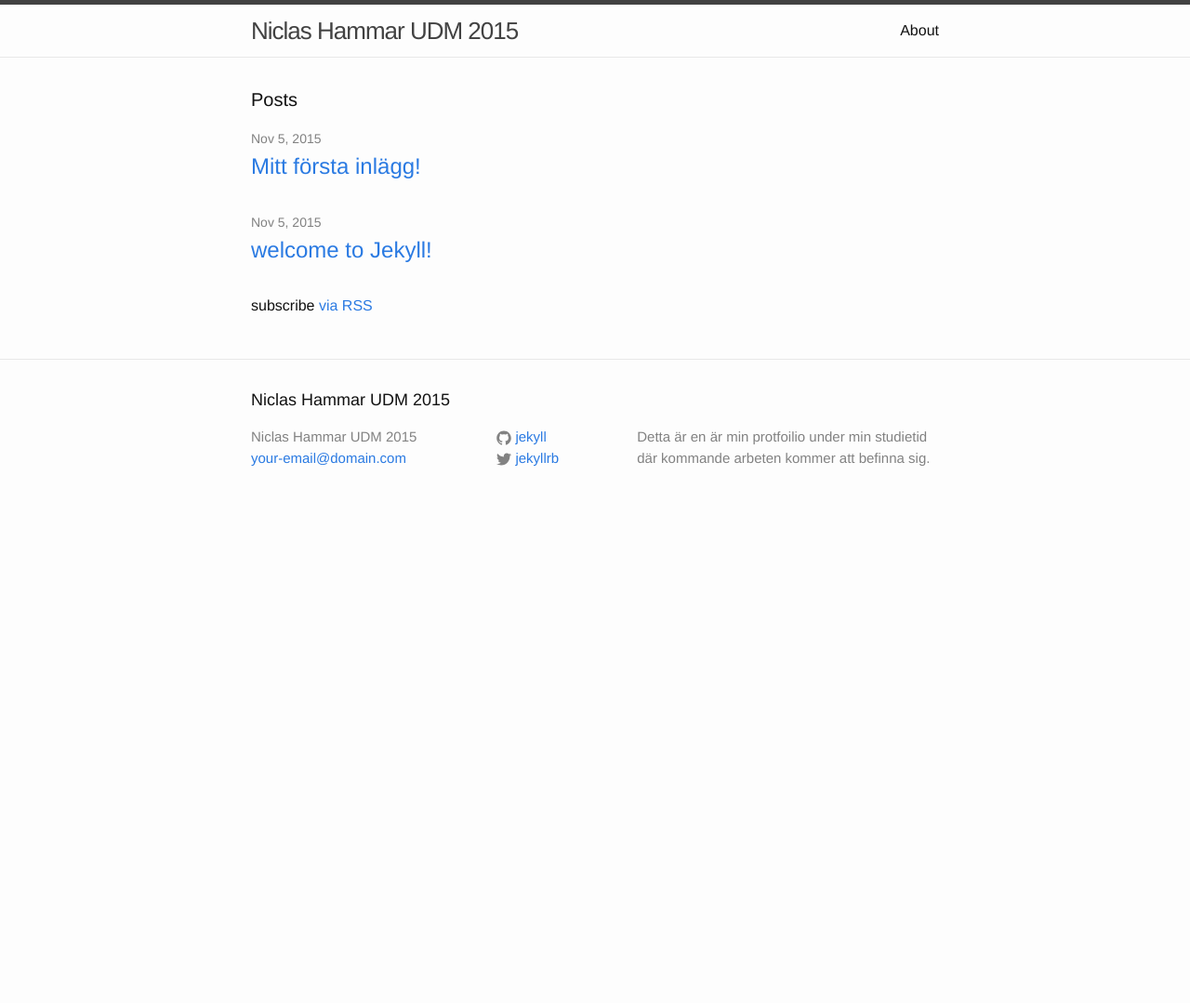
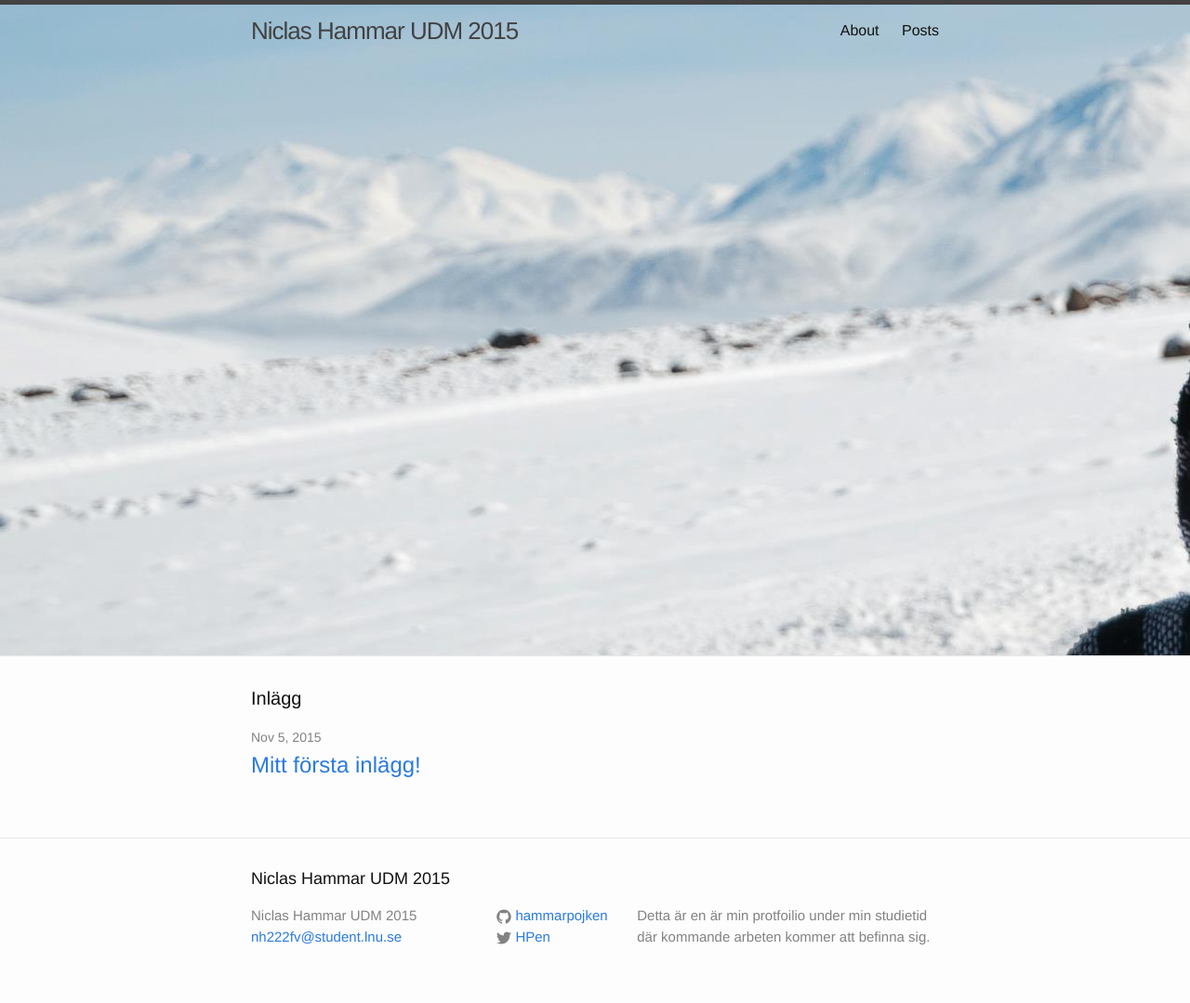
Before and after one commit to hammarpojken/hammarpojken.github.io, a Jekyll site: the page built from index.html, in a window 1280 px wide. Shown: the whole page at 93% size. Built offline with Jekyll 4.4.1, drawn with Linux system fonts in a browser that asks for light colours; before the commit the page ends 900 px from its top, so only the background shows below that.

Commit message:
added Robots and humans.txt. Added a background pic

```diff
--- a/_config.yml
+++ b/_config.yml
@@ -1,12 +1,12 @@
 # Site settings
 title: Niclas Hammar UDM 2015
-email: your-email@domain.com
+email: nh222fv@student.lnu.se
 description: > # this means to ignore newlines until "baseurl:"
   Detta är en är min protfoilio under min studietid där kommande arbeten kommer att befinna sig.
 baseurl: "" # the subpath of your site, e.g. /blog/
 url: "http://yourdomain.com" # the base hostname & protocol for your site
-twitter_username: jekyllrb
-github_username:  jekyll
+twitter_username: HPen
+github_username:  hammarpojken
 
 # Build settings
 markdown: kramdown
--- a/_sass/_layout.scss
+++ b/_sass/_layout.scss
@@ -2,9 +2,10 @@
  * Site header
  */
 .site-header {
+    background-image: url("../images/bild.jpg");
     border-top: 5px solid $grey-color-dark;
     border-bottom: 1px solid $grey-color-light;
-    min-height: 56px;
+    min-height: 700px;
 
     // Positioning context for the mobile navigation icon
     position: relative;
@@ -26,6 +27,7 @@
 .site-nav {
     float: right;
     line-height: 56px;
+    margin-right: 0px;
 
     .menu-icon {
         display: none;
--- /dev/null
+++ b/humans.txt
@@ -0,0 +1,4 @@
+/* TEAM */
+Your title: Niclas Hammar
+email: nh222fv@student.lnu.se
+Location: Gothenburg, Sweden
--- a/index.html
+++ b/index.html
@@ -4,7 +4,7 @@ layout: default
 
 <div class="home">
 
-  <h1 class="page-heading">Posts</h1>
+  <h1 class="page-heading">Inlägg</h1>
 
   <ul class="post-list">
     {% for post in site.posts %}
@@ -18,6 +18,6 @@ layout: default
     {% endfor %}
   </ul>
 
-  <p class="rss-subscribe">subscribe <a href="{{ "/feed.xml" | prepend: site.baseurl }}">via RSS</a></p>
+
 
 </div>
--- /dev/null
+++ b/robots.txt
@@ -0,0 +1,2 @@
+User-agent: *
+Disallow: /
```
Also changed, not shown: posts.md (added, +11 -0 lines), _posts/2015-11-welcome-to-jekyll.markdown (renamed from _posts/2015-11-05-welcome-to-jekyll.markdown), images/bild.jpg (added).
